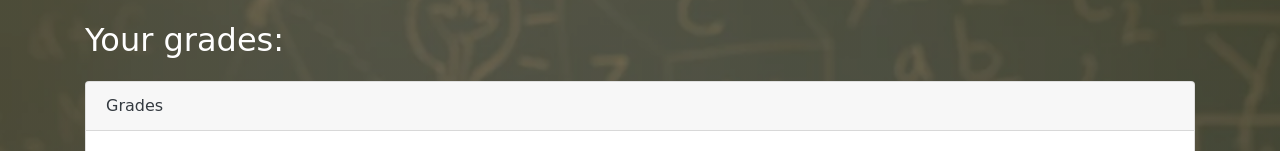
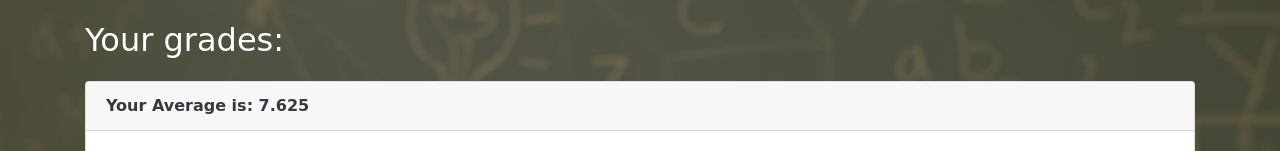
Before and after one commit to VaiMas/Myschool, a Django app: page /school/mygrades/ in a window 1280 px wide. Shown: the part 116-267 px from the top of the page. Run offline with Django 3.2, Linux system fonts and the light colour scheme; a user stored in the database is signed in; data comes from the database, SQL or seed files in the repository; both versions use the stored data as it was after the commit; some libraries are stand-ins or nearby versions; some web fonts are replaced.

Commit message:
average and paginator

```diff
--- a/school/templates/registration/password_reset_done.html
+++ b/school/templates/registration/password_reset_done.html
@@ -2,5 +2,5 @@
 {% load i18n %}
 {% load static %}
 {% block content %}
-  <p>{% trans Reset password was sent to your email" %}</p>
+  <p>{% trans "Reset password was sent to your email" %}</p>
 {% endblock %}
--- a/school/templates/user_grades.html
+++ b/school/templates/user_grades.html
@@ -3,12 +3,17 @@
 {% load static %}
 
 {% block content %}
-<h1>{% trans "Your grades:" %}</h1>
+<h1>{% trans "Your grades:" %} </h1>
+
+
+
 <div class="row text-dark">
     <div class="col-lg-12">
         <div class="card">
             <div class="card-header">
-                <i class="fa fa-align-justify"></i>{% trans "Grades" %}
+                {% for key, value in average.items %}
+                <i class="fa fa-align-justify"></i><strong>{% trans "Your Average is:" %} {{ value }}</strong>
+                {% endfor %}
             </div>
             <div class="card-body">
                 <table class="table table-responsive-sm table-bordered table-striped table-sm">
--- a/school/views.py
+++ b/school/views.py
@@ -11,7 +11,7 @@ from django.db.models import Q, F
 from django.contrib.auth.mixins import LoginRequiredMixin
 from django.contrib.auth.mixins import UserPassesTestMixin
 from django.utils.translation import gettext as _
-import json
+from django.db.models import Avg
 
 
 User = get_user_model()
@@ -68,6 +68,11 @@ class GradesByUserListView(LoginRequiredMixin, generic.ListView):
     def get_queryset(self):
         return Subject_grade.objects.filter(student=self.request.user)
 
+    def get_context_data(self, *args, **kwargs):
+        context = super(GradesByUserListView, self).get_context_data(**kwargs)
+        context['average'] = Subject_grade.objects.all().aggregate(Avg('grade'))
+        return context
+
 
 class GradeByUserCreateView(LoginRequiredMixin, generic.CreateView):
     model = Subject_grade
@@ -97,4 +102,4 @@ from collections import defaultdict
 class LessonsByUserListView(LoginRequiredMixin, generic.ListView):
     model = Subject_grade
     template_name = 'user_lessons.html'
-    paginate_by = 3
+    paginate_by = 5
```
Also changed, not shown: school/models.py (+0 -8 lines), db.sqlite3.
